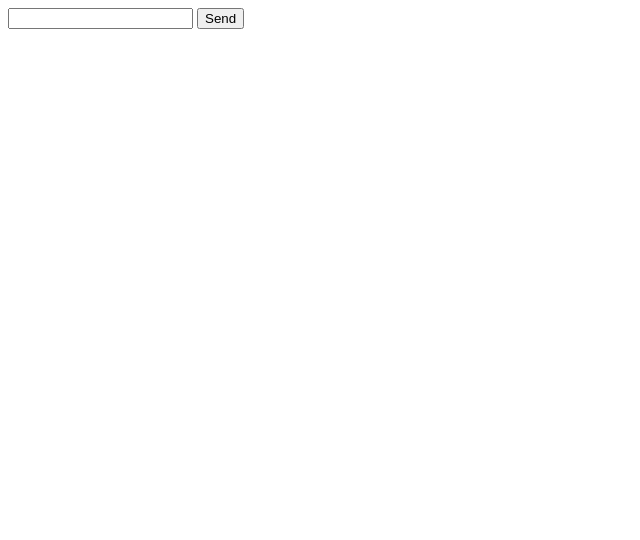
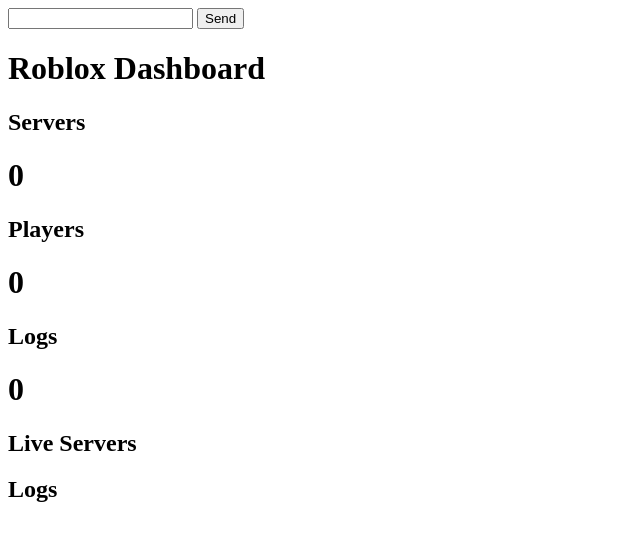
Before and after one commit to duckitheduck/tmcf3xserver, a website: page public/index.html in a window 1280 px wide. Shown: the whole page, without its empty margins (0-640 px from the left). Drawn offline with Linux system fonts and the light colour scheme.

Commit message:
Update index.html

```diff
--- a/public/index.html
+++ b/public/index.html
@@ -31,6 +31,39 @@ async function send(){
 }
 
 </script>
+</body>
+<body>
+<h1>Roblox Dashboard</h1>
+
+<div class="cards">
+
+<div class="card">
+<h2>Servers</h2>
+<h1 id="serverCount">0</h1>
+</div>
+
+<div class="card">
+<h2>Players</h2>
+<h1 id="playerCount">0</h1>
+</div>
+
+<div class="card">
+<h2>Logs</h2>
+<h1 id="logCount">0</h1>
+</div>
+
+</div>
+
+<h2>Live Servers</h2>
+
+<div id="servers"></div>
+
+<h2>Logs</h2>
+
+<div id="logs"></div>
+
+<script src="script.js"></script>
 
 </body>
+
 </html>
```
